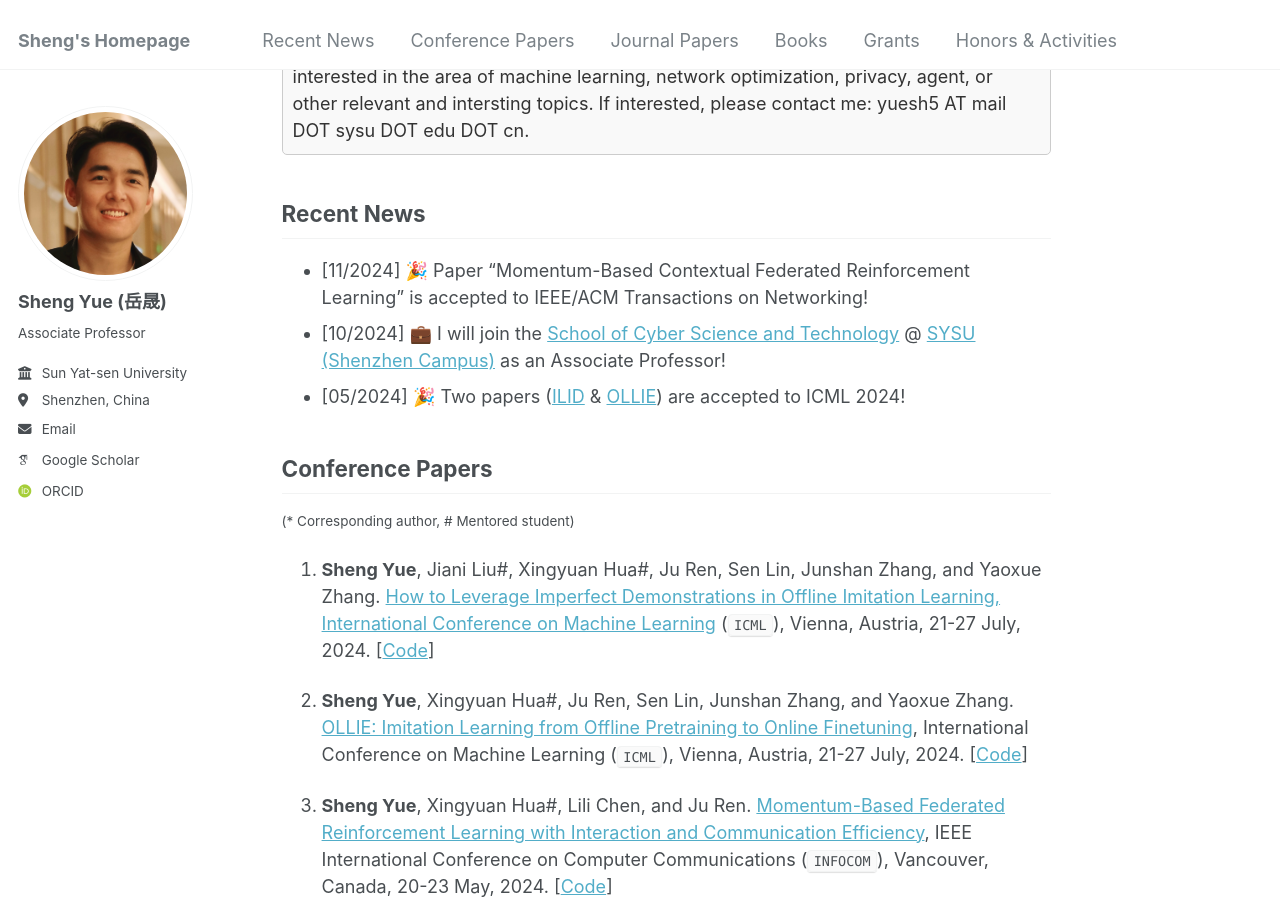
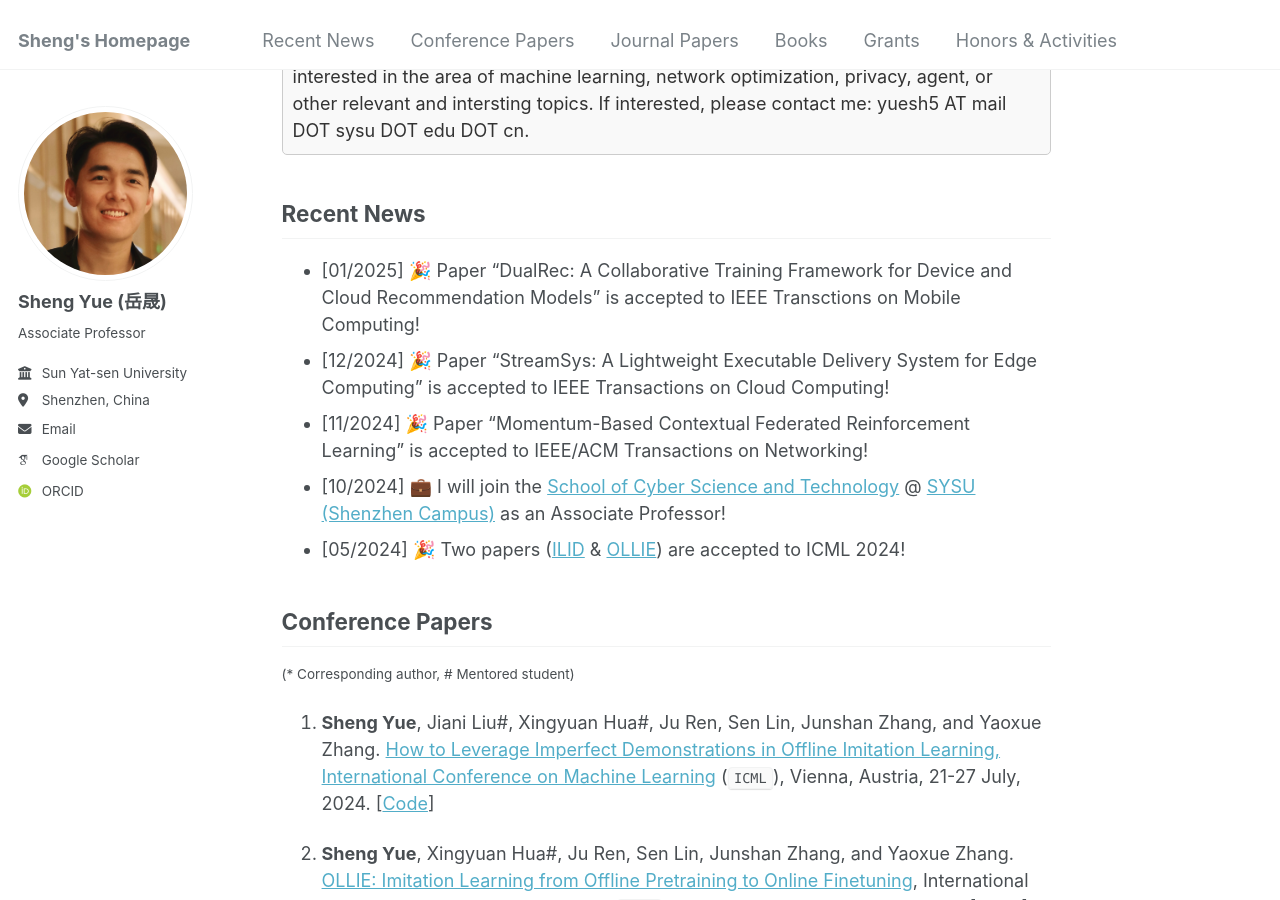
Before and after one commit to shaunyue/shaunyue.github.io, a Jekyll site: the page built from _pages/about.md, in a window 1280 px wide and 900 px high, scrolled down 425 px. Built offline with Jekyll 4.4.1, drawn with Linux system fonts in a browser that asks for light colours; some web fonts are replaced.

Commit message:
Update information

```diff
--- a/_pages/about.md
+++ b/_pages/about.md
@@ -36,6 +36,8 @@ function toggleContent(id) {
 
 ## Recent News
 
+- [01/2025] 🎉 Paper "DualRec: A Collaborative Training Framework for Device and Cloud Recommendation Models" is accepted to IEEE Transctions on Mobile Computing!
+- [12/2024] 🎉 Paper "StreamSys: A Lightweight Executable Delivery System for Edge Computing" is accepted to IEEE Transactions on Cloud Computing!
 - [11/2024] 🎉 Paper "Momentum-Based Contextual Federated Reinforcement Learning" is accepted to IEEE/ACM Transactions on Networking!
 - [10/2024] 💼 I will join the [School of Cyber Science and Technology](https://scst.sysu.edu.cn) @ [SYSU (Shenzhen Campus)](https://shenzhen.sysu.edu.cn) as an Associate Professor!
 - [05/2024] 🎉 Two papers ([ILID](https://openreview.net/pdf?id=oOlooUu2Sb) & [OLLIE](https://openreview.net/pdf?id=eG42XBhV9a)) are accepted to ICML 2024!
```
